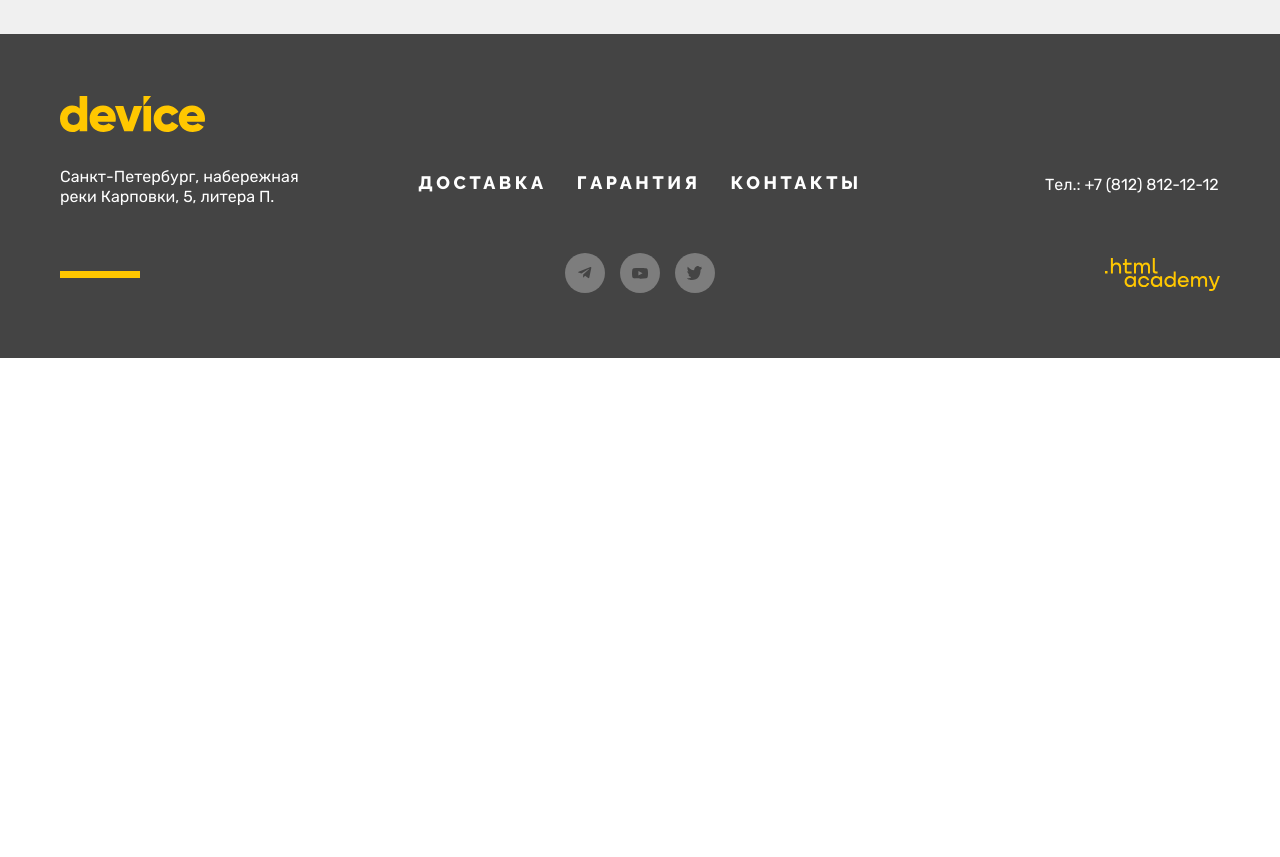
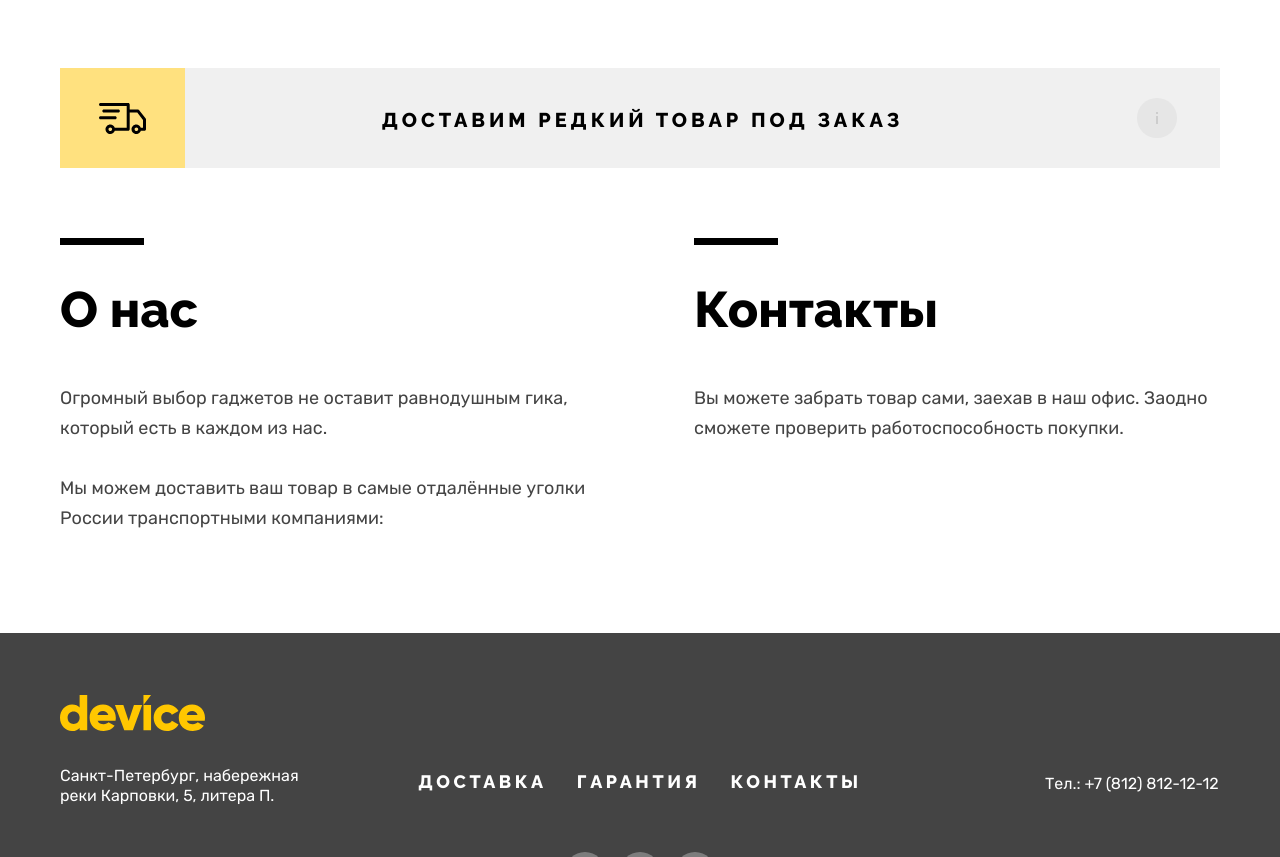
Before and after one commit to NeXan87/2194201-device-35, a plain HTML site: page index.html in a window 1280 px wide. Shown: the part 1536-2393 px from the top of the page. Before the commit the page ends 1894 px from the top, so only its background shows below. Drawn offline with Linux system fonts and the light colour scheme.

Commit message:
Верстает блок контактов

```diff
--- a/index.html
+++ b/index.html
@@ -196,6 +196,7 @@
           </ul>
         </section>
         <section class="advantages">
+          <div class="advantages__background"></div>
           <div class="advantages__wrapper">
             <ul class="advantages__list">
               <li class="advantages__item">
@@ -228,6 +229,20 @@
                 <p class="paragraph advantages__text">Залезть в долговую яму стало проще! Кредитные консультанты подберут для вас наиболее выгодные условия кредита. Выгодные для банка, разумеется.</p>
               </div>
             </div>
+          </div>
+        </section>
+        <div class="delivery">
+          <a class="delivery__link" href="#">Доставим редкий товар под заказ</a>
+        </div>
+        <section class="about">
+          <div class="about__wrapper">
+            <h2 class="title-h2 about__title">О нас</h2>
+            <p class="paragraph about__text">Огромный выбор гаджетов не оставит равнодушным гика, который есть в каждом из нас.</p>
+            <p class="paragraph about__text">Мы можем доставить ваш товар в самые отдалённые уголки России транспортными компаниями:</p>
+          </div>
+          <div class="about__wrapper">
+            <h2 class="title-h2 about__title">Контакты</h2>
+            <p class="paragraph about__text">Вы можете забрать товар сами, заехав в наш офис. Заодно сможете проверить работоспособность покупки.</p>
           </div>
         </section>
       </main>
--- a/sources/_main-index.scss
+++ b/sources/_main-index.scss
@@ -2,7 +2,7 @@
   width: 100%;
   max-width: 1160px;
   margin: 0 auto;
-  padding-bottom: 35px;
+  margin-bottom: 41px;
 
   &__count {
     position: relative;
@@ -158,8 +158,7 @@
   width: 100%;
   max-width: 1160px;
   margin: 0 auto;
-  padding-top: 7px;
-  padding-bottom: 81px;
+  margin-bottom: 81px;
 
   &__list {
     display: grid;
@@ -229,23 +228,39 @@
 }
 
 .advantages {
-  background-color: #f0f0f0;
+  position: relative;
+
+  margin-bottom: 41px;
+
+  &__background {
+    position: absolute;
+
+    width: 100%;
+    min-height: 290px;
+
+    background-color: #f0f0f0;
+  }
 
   &__wrapper {
+    position: relative;
+    top: -101px;
+
     display: grid;
     max-width: 1160px;
+    min-height: 320px;
     margin: 0 auto;
-    min-height: 319px;
+
     grid-template-columns: 280px 1fr;
-    position: relative;
-    top: -101px;
 
     &::before {
       content: "";
       position: absolute;
+
       width: 7px;
       height: 100%;
+
       background-color: #000000;
+
       grid-column-start: 2;
     }
   }
@@ -270,6 +285,12 @@
     max-width: 160px;
     padding: 0;
     overflow: hidden;
+
+    transition: max-width 0.2s;
+
+    &::before {
+      transition: height 0.2s, opacity 0.2s 0.2s;
+    }
   }
 
   &__button-text {
@@ -290,7 +311,8 @@
     background-color: #000000;
 
     &::before {
-      display: none;
+      visibility: hidden;
+      opacity: 0;
     }
 
     &:hover .advantages__button-text {
@@ -303,58 +325,179 @@
   }
 
   &__inner {
+    align-self: center;
     padding-left: 14%;
+
     grid-column-end: -1;
-    align-self: center;
   }
 
   &__description {
+    position: relative;
+
     max-width: 475px;
-    position: relative;
 
     &::after {
       content: "";
       position: absolute;
-      background-repeat: no-repeat;
       top: 3px;
       left: 100%;
+
       margin-left: 17.5%;
+
+      background-repeat: no-repeat;
     }
   }
 
   &_delivery {
     &::after {
-      background-image: url("../images/icons/advantages/advantages-delivery.svg");
       width: 136px;
       height: 165px;
+
+      background-image: url("../images/icons/advantages/advantages-delivery.svg");
     }
   }
 
   &_warranty {
     &::after {
-      background-image: url("../images/icons/advantages/advantages-warranty.svg");
       width: 171px;
       height: 195px;
+
+      background-image: url("../images/icons/advantages/advantages-warranty.svg");
     }
   }
 
   &_credit {
     &::after {
-      background-image: url("../images/icons/advantages/advantages-credit.svg");
       width: 156px;
       height: 189px;
+
+      background-image: url("../images/icons/advantages/advantages-credit.svg");
     }
   }
 
   &__title {
-    font-family: "Raleway", sans-serif;
+    margin: 0;
+    margin-bottom: 34px;
+
     font-size: 50px;
     line-height: 50px;
-    margin: 0;
-    margin-bottom: 34px;
+    font-family: "Raleway", sans-serif;
   }
 
   &__text {
     margin: 0;
   }
 }
+
+.delivery {
+  max-width: 1160px;
+  margin: 0 auto 70px;
+
+  &__link {
+    position: relative;
+
+    display: inline-block;
+    width: 100%;
+    padding: 41px 137px 36px 142px;
+
+    font-size: 20px;
+    line-height: 23px;
+    font-family: "Raleway", sans-serif;
+    text-align: center;
+    text-transform: uppercase;
+    letter-spacing: 0.2em;
+
+    background-color: #f0f0f0;
+
+    @extend %link-style-none;
+
+    &::before {
+      content: "";
+      position: absolute;
+      top: 0;
+      left: 0;
+
+      width: 125px;
+      height: 100%;
+
+      background-color: #ffe17f;
+      background-image: url("../images/icons/delivery.svg");
+      background-repeat: no-repeat;
+      background-position: center;
+    }
+
+    &::after {
+      content: "";
+      position: absolute;
+      top: 0;
+      right: 43px;
+      bottom: 0;
+
+      width: 40px;
+      height: 40px;
+      margin: auto;
+
+      background-color: #e6e6e6;
+      background-image: url("../images/icons/info.svg");
+      background-repeat: no-repeat;
+      background-position: center;
+      background-blend-mode: overlay;
+      border-radius: 50%;
+    }
+
+    &:hover::before {
+      background-color: #ffc700;
+    }
+
+    &:hover::after {
+      background-blend-mode: normal;
+    }
+
+    &:active {
+      @extend %condition-active;
+    }
+  }
+}
+
+.about {
+  display: grid;
+  max-width: 1160px;
+  margin: 0 auto;
+  margin-bottom: 70px;
+
+  column-gap: 108px;
+
+  grid-template-columns: 1fr 1fr;
+
+  &__wrapper {
+    position: relative;
+
+    padding-top: 47px;
+
+    &::before {
+      content: "";
+      position: absolute;
+      top: 0;
+      left: 0;
+
+      width: 84px;
+      height: 7px;
+
+      background-color: #000000;
+    }
+  }
+
+  &__title {
+    margin-bottom: 48px;
+
+    font-size: 50px;
+    line-height: 50px;
+    font-family: "Raleway", sans-serif;
+  }
+
+  &__text {
+    margin-bottom: 30px;
+
+    color: #444444;
+  }
+}
```
Also changed, not shown: images/icons/delivery.svg (added), images/icons/info.svg (added), styles/index.css.
